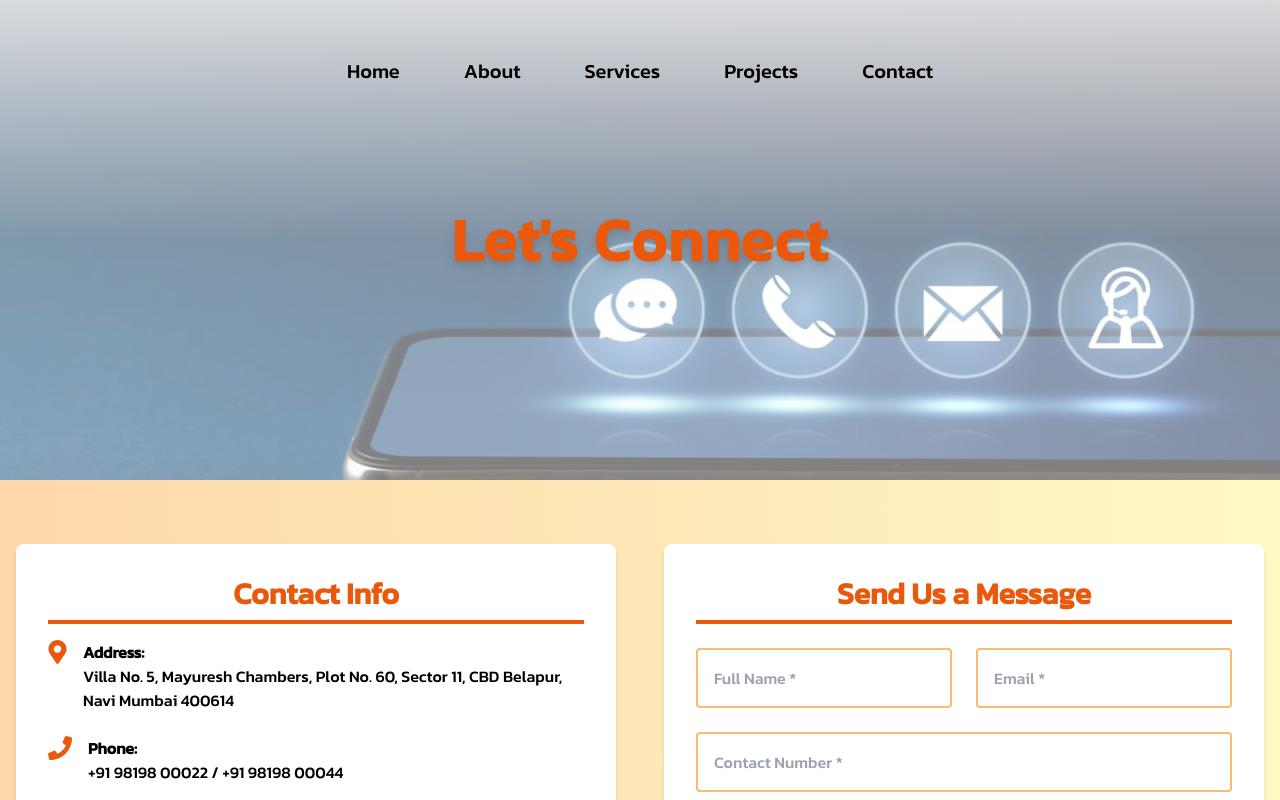
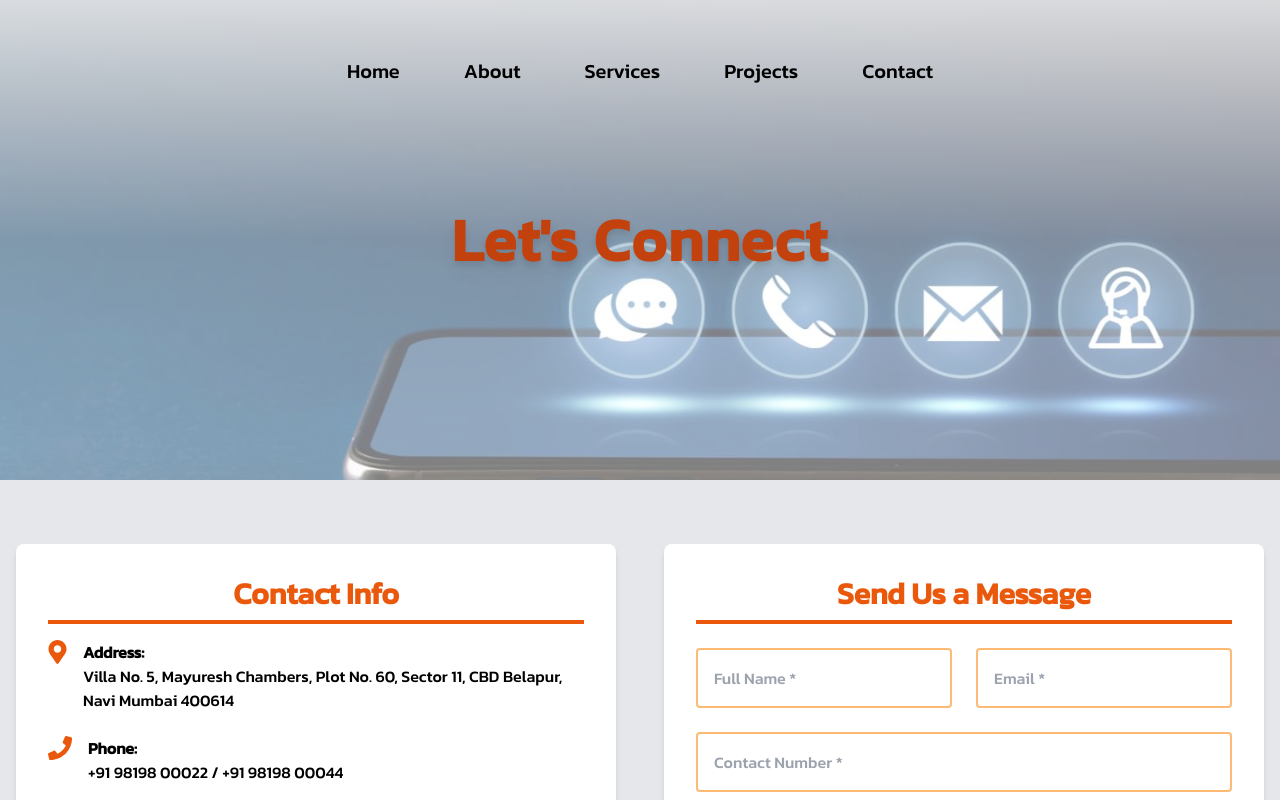
Before and after one commit to AkshayKalamkarr/supremeinfrastructure, a Next.js app: page /contact in a window 1280 px wide. Shown: the top 800 px of the page. Built offline with nearby package versions, Linux system fonts and the light colour scheme.

Commit message:
new code

```diff
--- a/app/contact/page.jsx
+++ b/app/contact/page.jsx
@@ -22,7 +22,7 @@ export default function Contact() {
   };
 
   return (
-    <div className="min-h-screen bg-gradient-to-r from-orange-200 to-yellow-100">
+    <div className="min-h-screen bg-gradient-to-r from-gray-200 to-gray-200">
       {/* Hero Section */}
       <motion.div
         initial={{ opacity: 0 }}
@@ -42,8 +42,8 @@ export default function Contact() {
           transition={{ delay: 0.5, duration: 0.8 }}
           className="relative container mx-auto h-full flex items-center justify-center px-4"
         >
-          <h1 className="text-4xl md:text-5xl lg:text-6xl font-extrabold text-orange-600 tracking-wide text-center drop-shadow-lg">
-            Let's <span className='text-orange-600'>Connect</span>
+          <h1 className="text-4xl md:text-5xl lg:text-6xl font-extrabold text-orange-700 tracking-wide text-center drop-shadow-lg">
+            Let's <span className='text-orange-700'>Connect</span>
           </h1>
         </motion.div>
       </motion.div>
```
